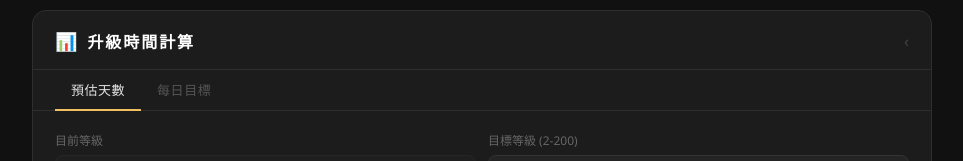
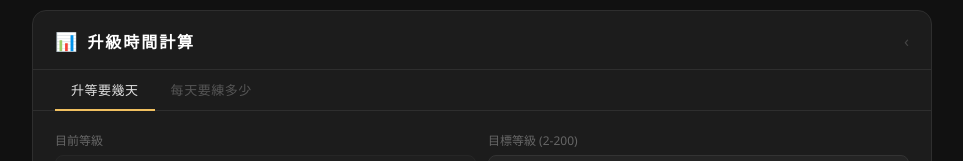
Before and after one commit to r041291867/exp-calculator, a React (Vite) app: page / in a window 1280 px wide. Shown: the part 211-372 px from the top of the page, without its empty margins (158-1121 px from the left). Built offline with nearby package versions, Linux system fonts and the light colour scheme.

Commit message:
改成更口語化的名字

```diff
--- a/src/components/Calculator.tsx
+++ b/src/components/Calculator.tsx
@@ -37,10 +37,7 @@ export interface CalcHandle {
     activate(mins: number, exp: number): void;
 }
 
-const Calculator = forwardRef<CalcHandle, SharedLevelExp>(function Calculator(
-    { currentLevel, currentExp },
-    ref,
-) {
+const Calculator = forwardRef<CalcHandle, SharedLevelExp>(function Calculator({ currentLevel, currentExp }, ref) {
     const [calcMode, setCalcMode] = useLocalStorage<"days" | "daily">("calc.mode", "days");
     const [collapsed, setCollapsed] = useLocalStorage("calc.collapsed", false);
     const [targetLevel, setTargetLevel] = useLocalStorage("calc.targetLevel", 10);
@@ -116,10 +113,10 @@ const Calculator = forwardRef<CalcHandle, SharedLevelExp>(function Calculator(
         >
             <div className="calc-mode-tabs">
                 <button className={calcMode === "days" ? "active" : ""} onClick={() => switchMode("days")}>
-                    預估天數
+                    升等要幾天
                 </button>
                 <button className={calcMode === "daily" ? "active" : ""} onClick={() => switchMode("daily")}>
-                    每日目標
+                    每天要練多少
                 </button>
             </div>
 
@@ -225,7 +222,9 @@ const Calculator = forwardRef<CalcHandle, SharedLevelExp>(function Calculator(
                             <button
                                 className="stepper-btn"
                                 onClick={() => setDailyHours((h) => Math.max(0.5, +(h - 0.5).toFixed(1)))}
-                            >−</button>
+                            >
+                                −
+                            </button>
                             <input
                                 type="number"
                                 min={0.5}
@@ -239,7 +238,9 @@ const Calculator = forwardRef<CalcHandle, SharedLevelExp>(function Calculator(
                             <button
                                 className="stepper-btn"
                                 onClick={() => setDailyHours((h) => Math.min(24, +(h + 0.5).toFixed(1)))}
-                            >+</button>
+                            >
+                                +
+                            </button>
                             <span className="unit-label">小時</span>
                         </div>
                     </div>
@@ -275,8 +276,7 @@ const Calculator = forwardRef<CalcHandle, SharedLevelExp>(function Calculator(
                     ) : (
                         <p className="no-result">請選擇高於目前等級的目標等級</p>
                     )
-                ) : (
-                    !hasCalculated ? (
+                ) : !hasCalculated ? (
                     <p className="no-result">點擊計算以查看結果</p>
                 ) : remaining === null ? (
                     <p className="no-result">請選擇高於目前等級的目標等級</p>
@@ -311,7 +311,6 @@ const Calculator = forwardRef<CalcHandle, SharedLevelExp>(function Calculator(
                             </span>
                         </div>
                     </div>
-                    )
                 )}
             </div>
         </CollapsibleCard>
```
Lines whose indentation alone changed are shown as unchanged.
